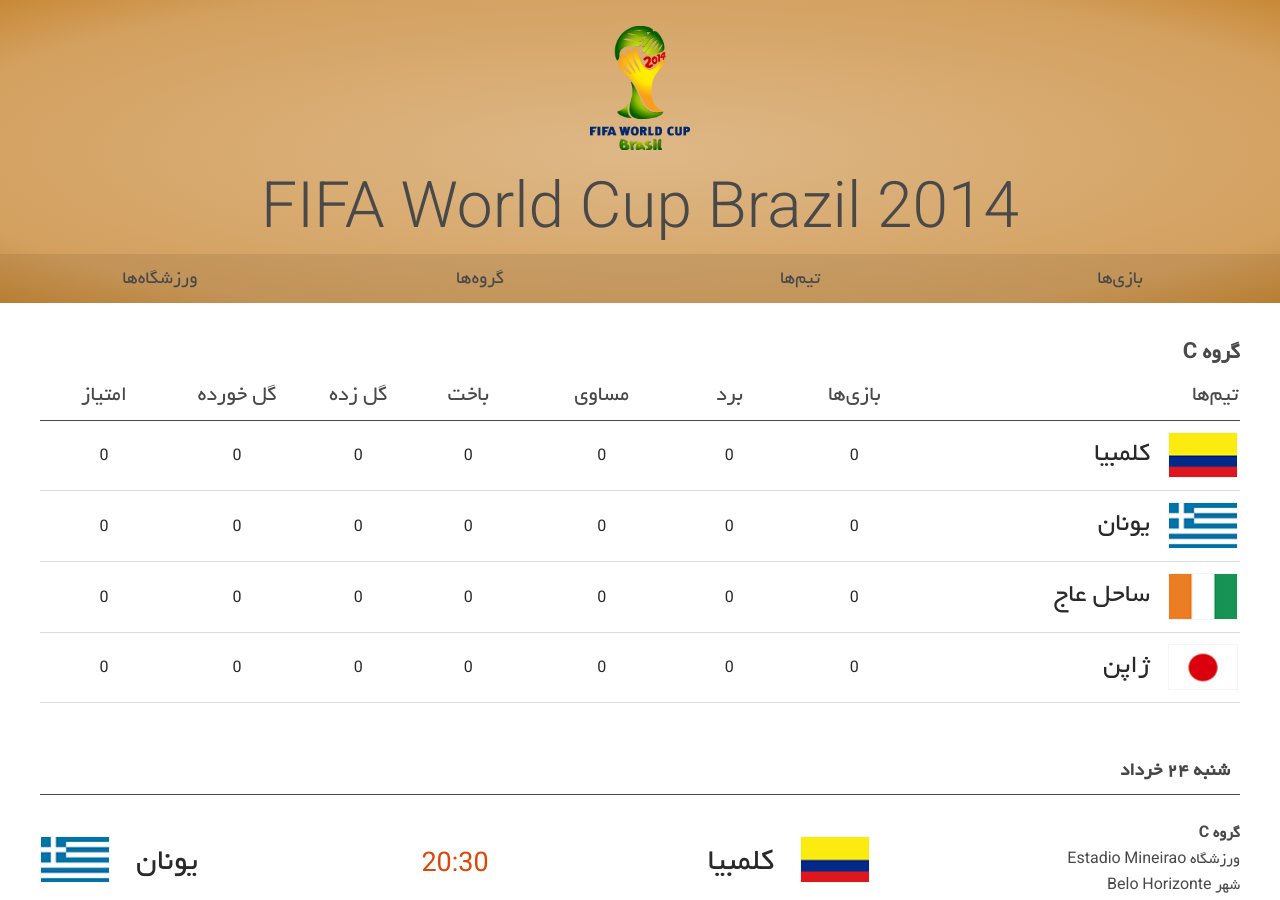
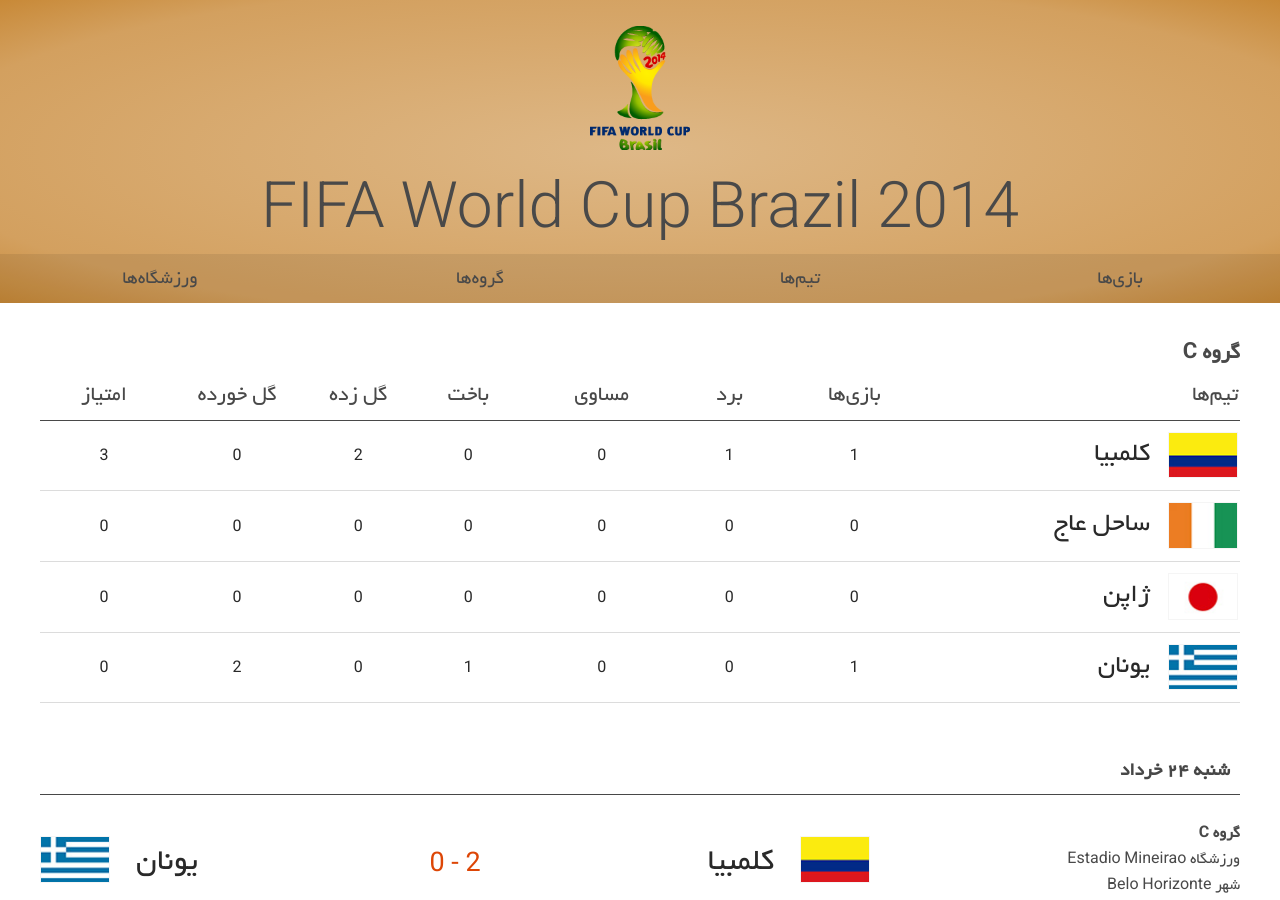
Before and after one commit to HosseinKarami/fifawc, a Jekyll site: the page built from groups/C/index.html, in a window 1280 px wide and 900 px high. Built offline with Jekyll 4.4.1, drawn with Linux system fonts in a browser that asks for light colours; comment, search, counter and statistics services are not loaded.

Commit message:
COL Vs GRE

```diff
--- a/_data/groups.yml
+++ b/_data/groups.yml
@@ -80,22 +80,13 @@
   teams:
   - team: کلمبیا
     flag: assets/img/flags/col.png
-    played: "0"
-    won: "0"
+    played: "1"
+    won: "1"
     draw: "0"
     lost: "0"
-    GF: "0"
+    GF: "2"
     GA: "0"
-    points: "0"
-  - team: یونان
-    flag: assets/img/flags/gre.png
-    played: "0"
-    won: "0"
-    draw: "0"
-    lost: "0"
-    GF: "0"
-    GA: "0"
-    points: "0"
+    points: "3"
   - team: ساحل عاج
     flag: assets/img/flags/civ.png
     played: "0"
@@ -113,6 +104,15 @@
     lost: "0"
     GF: "0"
     GA: "0"
+    points: "0"
+  - team: یونان
+    flag: assets/img/flags/gre.png
+    played: "1"
+    won: "0"
+    draw: "0"
+    lost: "1"
+    GF: "0"
+    GA: "2"
     points: "0"
 
 - group: D
```
Also changed, not shown: _data/matches.yml (+4 -4 lines).
